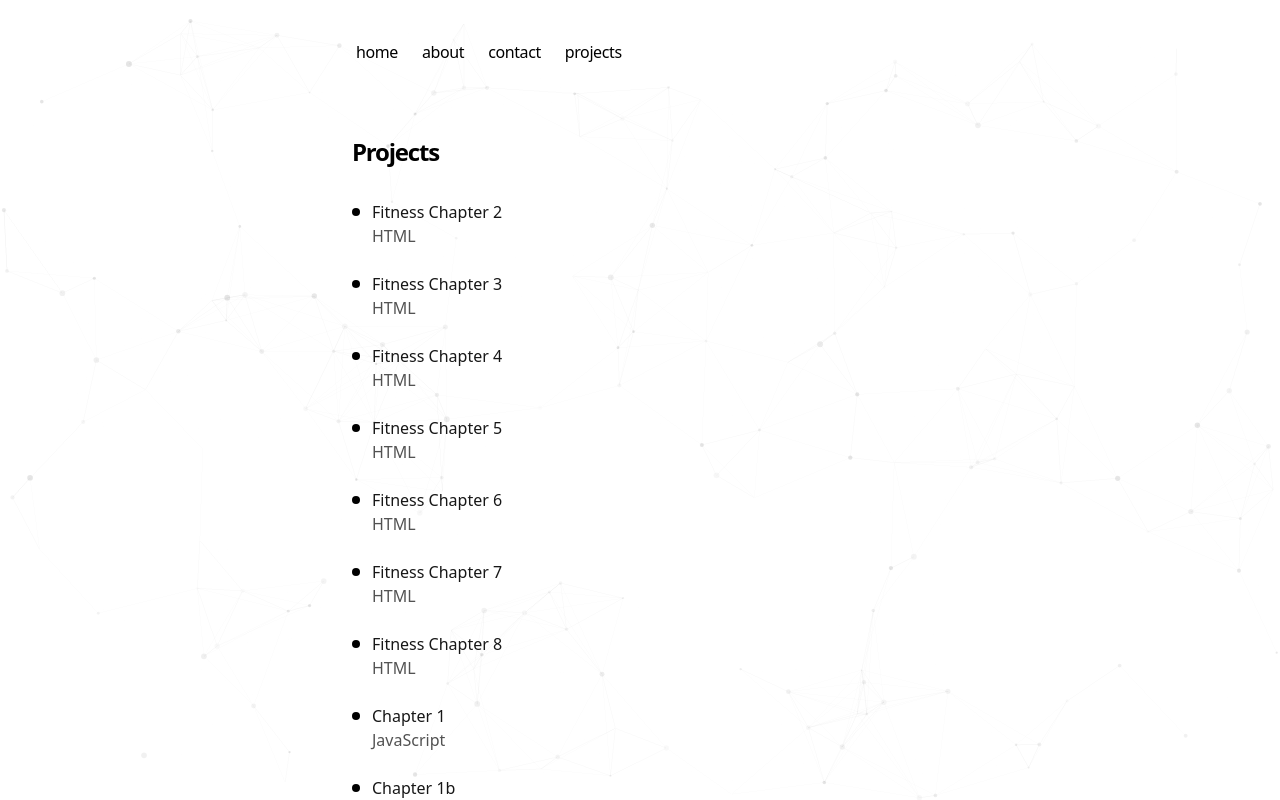
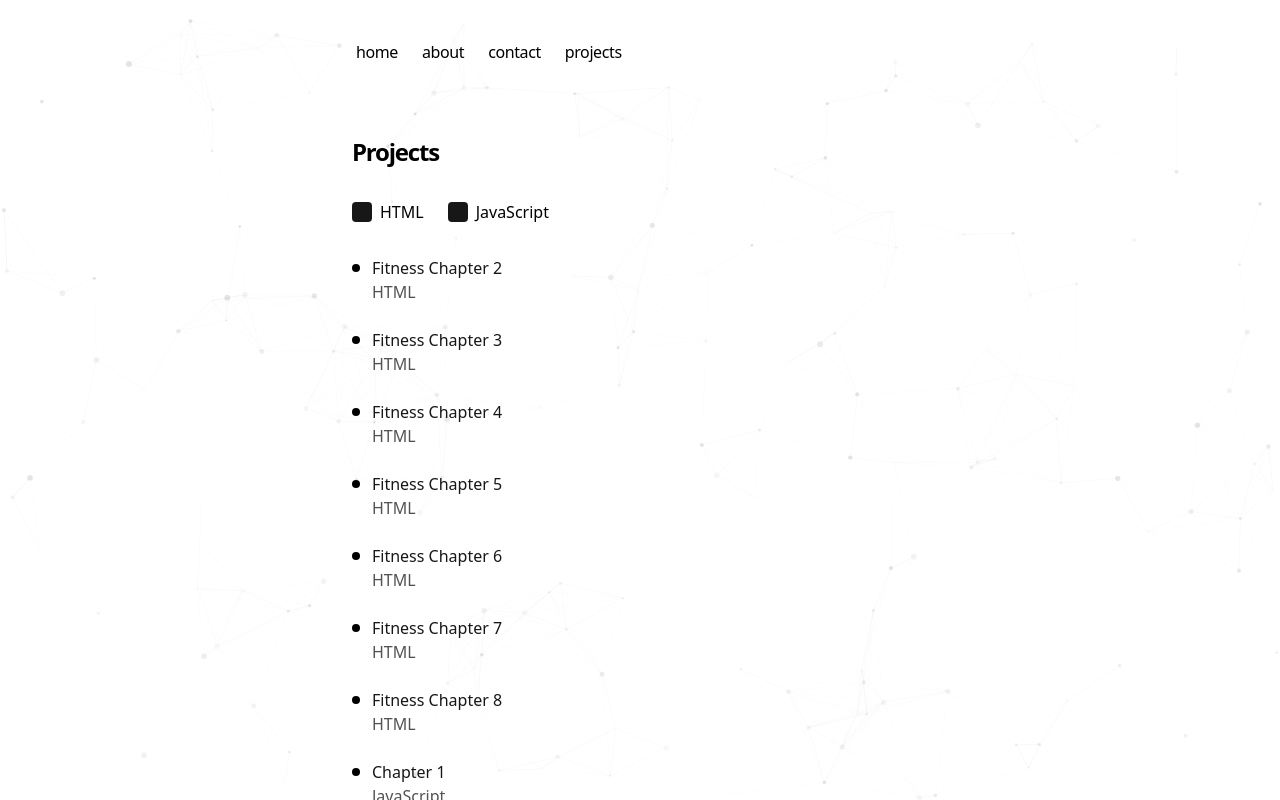
Before and after one commit to abbypao/abbypao.github.io, a Next.js app: page /projects in a window 1280 px wide. Shown: the top 800 px of the page. Built offline with nearby package versions, Linux system fonts and the light colour scheme.

Commit message:
rough draft checbox

```diff
--- a/app/projects/page.tsx
+++ b/app/projects/page.tsx
@@ -1,4 +1,5 @@
 'use client'
+
 import { useState } from "react";
 
 export default function Page() {
@@ -66,7 +67,7 @@ export default function Page() {
         if (project.description === "HTML" && !showHTML) return false
         if (project.description === "JavaScript" && !showJavaScript) return false
         return true
-    });
+    })
 
     return (
         <section>
@@ -74,8 +75,52 @@ export default function Page() {
                 Projects
             </h1>
 
+            <div className="mb-6 flex gap-6">
+                <label className="flex items-center gap-2 cursor-pointer group">
+                    <input
+                        type="checkbox"
+                        checked={showHTML}
+                        onChange={(e) => setShowHTML(e.target.checked)}
+                        className="sr-only"
+                    />
+                    <div className={`
+                        w-5 h-5 rounded border-2 transition-all duration-200
+                        flex items-center justify-center
+                        ${showHTML
+                            ? 'bg-neutral-900 border-neutral-900 group-hover:bg-neutral-700 group-hover:border-neutral-700'
+                            : 'border-neutral-400 group-hover:border-neutral-600'
+                        }`}>
+                        <svg>
+
+                        </svg>
+                    </div>
+                    <span>HTML</span>
+                </label>
+                <label className="flex items-center gap-2 cursor-pointer group">
+                    <input
+                        type="checkbox"
+                        checked={showJavaScript}
+                        onChange={(e) => setShowJavaScript(e.target.checked)}
+                        className="sr-only"
+                    />
+                    <div className={`
+                        w-5 h-5 rounded border-2 transition-all duration-200
+                        flex items-center justify-center
+                        ${showJavaScript
+                            ? 'bg-neutral-900 border-neutral-900 group-hover:bg-neutral-700 group-hover:border-neutral-700'
+                            : 'border-neutral-400 group-hover:border-neutral-600'
+                        }`}>
+                        <svg>
+
+                        </svg>
+                    </div>
+                    <span>JavaScript</span>
+                </label>
+            </div>
+
             <div className="my-8 space-y-6">
-                {projects.map((project, index) => (
+                {filteredProjects.length > 0 ? (
+                    filteredProjects.map((project, index) => (
                         <div key={index} className="flex items-start gap-3">
                             <svg width="8" height="8" className="flex-shrink-0 mt-2">
                                 <circle
@@ -91,7 +136,10 @@ export default function Page() {
                                 <p className="text-neutral-600">{project.description}</p>
                             </div>
                         </div>
-                ))}
+                    ))
+                ) : (
+                    <p className="text-neutral-600">No projects to display.</p>
+                )}
             </div>
         </section>
     )
```
Lines whose indentation alone changed are shown as unchanged.
